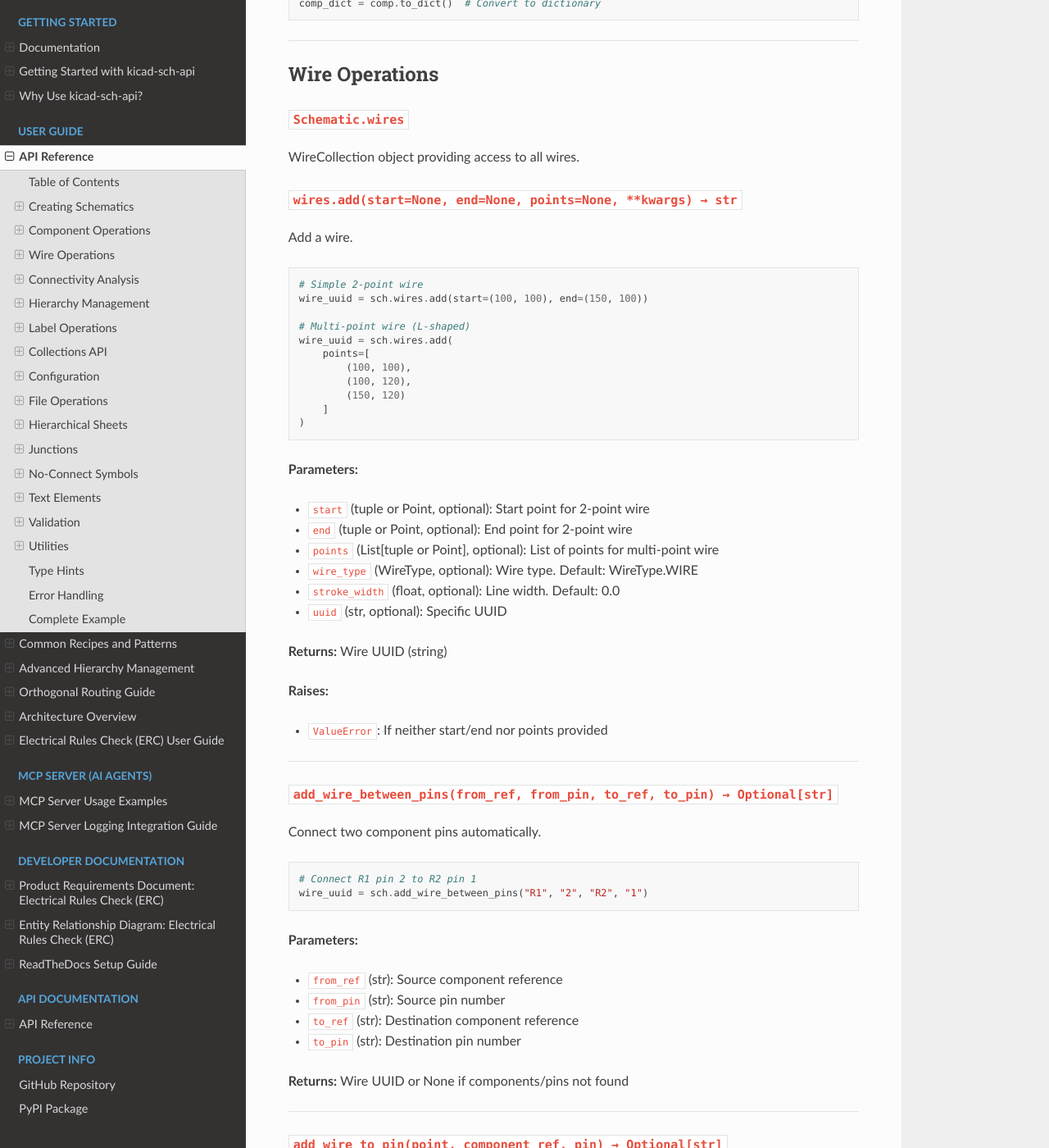
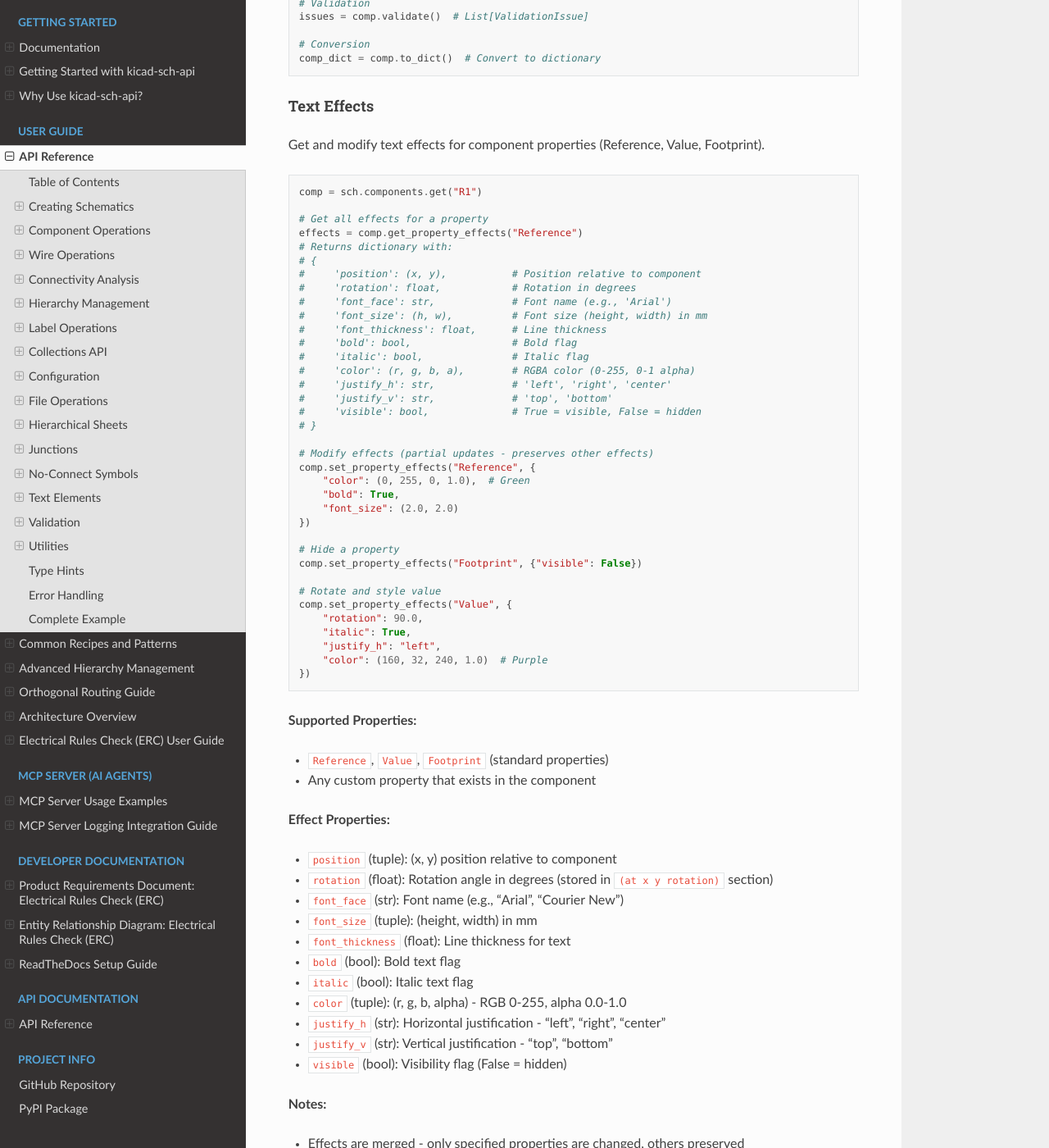
Before and after one commit to circuit-synth/kicad-sch-api, a Sphinx documentation site: the page built from docs/API_REFERENCE.md, in a window 1280 px wide and 1400 px high, scrolled down 6427 px. Shown: the whole window at 82% size. Built offline with Sphinx 7.4.7 and the Read the Docs theme 3.1.0, drawn with Linux system fonts in a browser that asks for light colours; some of the changed text lies outside the part shown.

Commit message:
docs: Add text effects API documentation and update /dev workflow
Add comprehensive documentation for text effects feature:
- README.md: Add Text Effects & Styling section with examples
- API_REFERENCE.md: Document get/set_property_effects methods
- /dev workflow: Add Step 5.1 for documentation updates

Updates /dev workflow to include documentation phase before code cleanup,
ensuring all features are documented before PR creation.

🤖 Generated with [Claude Code](https://claude.com/claude-code)

Co-Authored-By: Claude <noreply@anthropic.com>

````diff
--- a/docs/API_REFERENCE.md
+++ b/docs/API_REFERENCE.md
@@ -289,12 +289,81 @@ comp.remove_property("MPN")
 pin = comp.get_pin("1")  # Get pin by number
 pin_pos = comp.get_pin_position("1")  # Get absolute position
 
+# Text effects (formatting, colors, fonts)
+effects = comp.get_property_effects("Reference")  # Get all effects
+comp.set_property_effects("Reference", {"bold": True, "color": (255, 0, 0, 1.0)})
+
 # Validation
 issues = comp.validate()  # List[ValidationIssue]
 
 # Conversion
 comp_dict = comp.to_dict()  # Convert to dictionary
 ```
+
+#### Text Effects
+
+Get and modify text effects for component properties (Reference, Value, Footprint).
+
+```python
+comp = sch.components.get("R1")
+
+# Get all effects for a property
+effects = comp.get_property_effects("Reference")
+# Returns dictionary with:
+# {
+#     'position': (x, y),           # Position relative to component
+#     'rotation': float,            # Rotation in degrees
+#     'font_face': str,             # Font name (e.g., 'Arial')
+#     'font_size': (h, w),          # Font size (height, width) in mm
+#     'font_thickness': float,      # Line thickness
+#     'bold': bool,                 # Bold flag
+#     'italic': bool,               # Italic flag
+#     'color': (r, g, b, a),        # RGBA color (0-255, 0-1 alpha)
+#     'justify_h': str,             # 'left', 'right', 'center'
+#     'justify_v': str,             # 'top', 'bottom'
+#     'visible': bool,              # True = visible, False = hidden
+# }
+
+# Modify effects (partial updates - preserves other effects)
+comp.set_property_effects("Reference", {
+    "color": (0, 255, 0, 1.0),  # Green
+    "bold": True,
+    "font_size": (2.0, 2.0)
+})
+
+# Hide a property
+comp.set_property_effects("Footprint", {"visible": False})
+
+# Rotate and style value
+comp.set_property_effects("Value", {
+    "rotation": 90.0,
+    "italic": True,
+    "justify_h": "left",
+    "color": (160, 32, 240, 1.0)  # Purple
+})
+```
+
+**Supported Properties:**
+- `Reference`, `Value`, `Footprint` (standard properties)
+- Any custom property that exists in the component
+
+**Effect Properties:**
+- `position` (tuple): (x, y) position relative to component
+- `rotation` (float): Rotation angle in degrees (stored in `(at x y rotation)` section)
+- `font_face` (str): Font name (e.g., "Arial", "Courier New")
+- `font_size` (tuple): (height, width) in mm
+- `font_thickness` (float): Line thickness for text
+- `bold` (bool): Bold text flag
+- `italic` (bool): Italic text flag
+- `color` (tuple): (r, g, b, alpha) - RGB 0-255, alpha 0.0-1.0
+- `justify_h` (str): Horizontal justification - "left", "right", "center"
+- `justify_v` (str): Vertical justification - "top", "bottom"
+- `visible` (bool): Visibility flag (False = hidden)
+
+**Notes:**
+- Effects are merged - only specified properties are changed, others preserved
+- Works on both loaded components (preserves existing) and newly created components (creates defaults)
+- Format preservation - exact KiCAD S-expression format maintained
 
 ---
 
````
Also changed, not shown: README.md (+30 -0 lines), .claude/commands/dev/dev.md.
